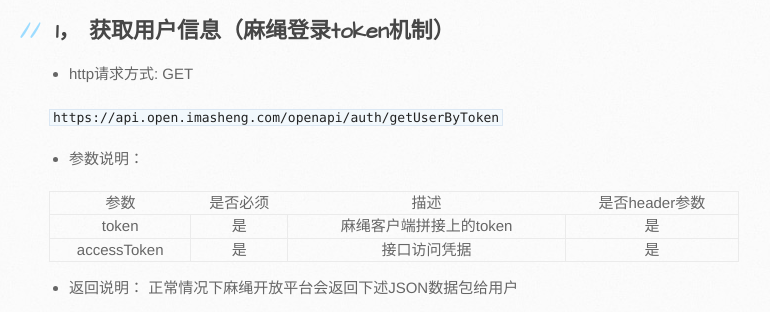
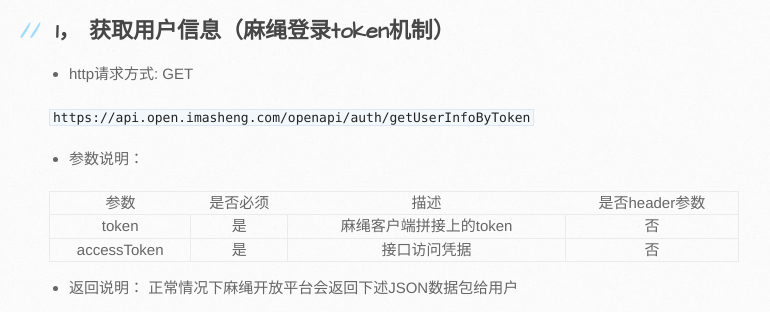
Before and after one commit to imasheng/imasheng.github.io, a plain HTML site: page index.html in a window 1280 px wide. Shown: the part 4476-4788 px from the top of the page, 121-891 px from the left. Drawn offline with Linux system fonts and the light colour scheme.

Commit message:
Update index.html
hello

```diff
--- a/index.html
+++ b/index.html
@@ -455,7 +455,7 @@
 <li>http请求方式: GET</li>
 </ul>
 
-<p><code>https://api.open.imasheng.com/openapi/auth/getUserByToken</code></p>
+<p><code>https://api.open.imasheng.com/openapi/auth/getUserInfoByToken</code></p>
 
 <ul>
 <li>参数说明：</li>
@@ -475,13 +475,13 @@
 <td>token</td>
 <td>是</td>
 <td>麻绳客户端拼接上的token</td>
-<td>是</td>
+<td>否</td>
 </tr>
 <tr>
 <td>accessToken</td>
 <td>是</td>
 <td>接口访问凭据</td>
-<td>是</td>
+<td>否</td>
 </tr>
 </tbody>
 </table>
```
